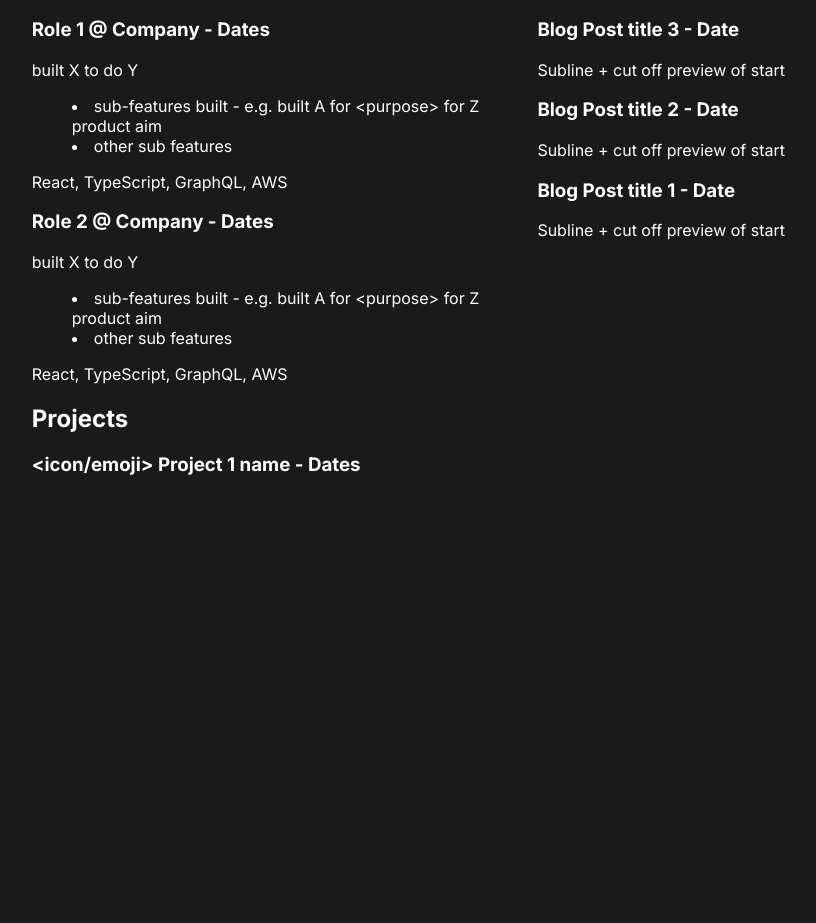
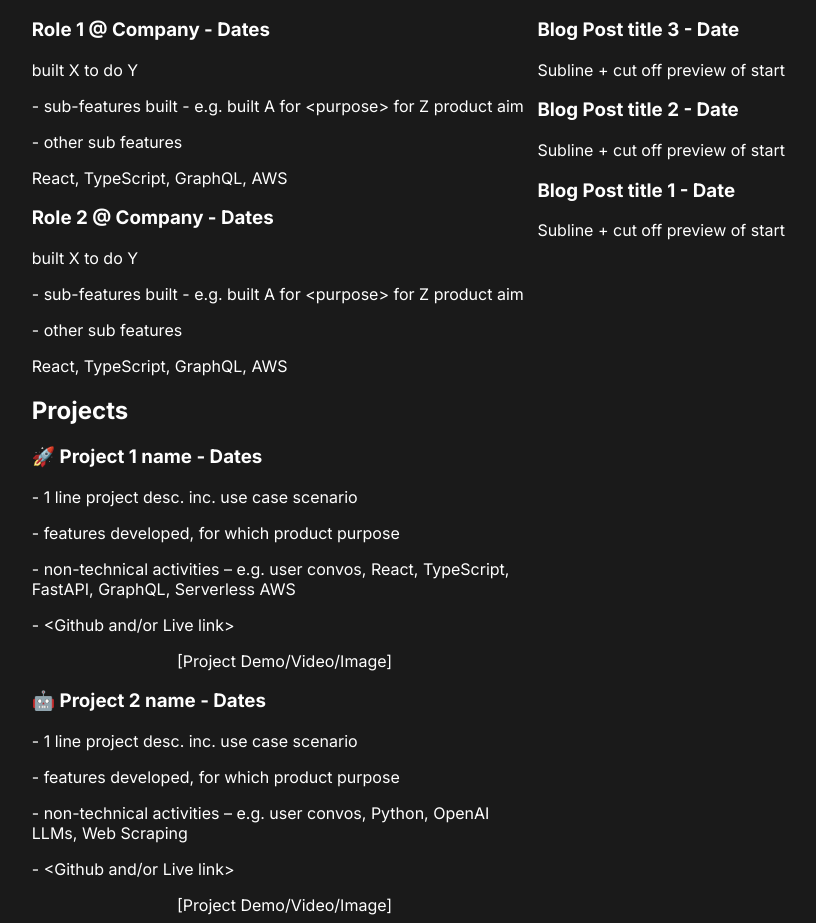
Before and after one commit to tri-jet/portfolio-site, a Next.js app: page / in a window 1280 px wide. Shown: the part 321-1244 px from the top of the page, without its empty margins (229-1045 px from the left). Before the commit the page ends 824 px from the top, so only its background shows below. Built offline with nearby package versions, Linux system fonts and the light colour scheme.

Commit message:
Add detail for project section and fix padding/dashes on descriptions

```diff
--- a/app/page.tsx
+++ b/app/page.tsx
@@ -29,25 +29,38 @@ export default function Home() {
             <div className="mb-8">
               <h3 className="text-xl font-semibold">Role 1 @ Company - Dates</h3>
               <p>built X to do Y</p>
-              <ul className="list-disc list-inside ml-4">
-                <li>sub-features built - e.g. built A for &lt;purpose&gt; for Z product aim</li>
-                <li>other sub features</li>
-              </ul>
+              <p>- sub-features built - e.g. built A for &lt;purpose&gt; for Z product aim</p>
+              <p>- other sub features</p>
               <p className="text-sm text-gray-400 mt-2">React, TypeScript, GraphQL, AWS</p>
             </div>
-            <div>
+            <div className="mb-8">
               <h3 className="text-xl font-semibold">Role 2 @ Company - Dates</h3>
               <p>built X to do Y</p>
-              <ul className="list-disc list-inside ml-4">
-                <li>sub-features built - e.g. built A for &lt;purpose&gt; for Z product aim</li>
-                <li>other sub features</li>
-              </ul>
+              <p>- sub-features built - e.g. built A for &lt;purpose&gt; for Z product aim</p>
+              <p>- other sub features</p>
               <p className="text-sm text-gray-400 mt-2">React, TypeScript, GraphQL, AWS</p>
             </div>
 
             <h2 className="text-2xl font-bold mt-12 mb-4">Projects</h2>
-            <div>
-              <h3 className="text-xl font-semibold">&lt;icon/emoji&gt; Project 1 name - Dates</h3>
+            <div className="mb-8">
+              <h3 className="text-xl font-semibold">🚀 Project 1 name - Dates</h3>
+              <p>- 1 line project desc. inc. use case scenario</p>
+              <p>- features developed, for which product purpose</p>
+              <p>- non-technical activities – e.g. user convos, React, TypeScript, FastAPI, GraphQL, Serverless AWS</p>
+              <p>- &lt;Github and/or Live link&gt;</p>
+              <div className="w-full flex justify-center my-4">
+                <div className="bg-gray-700 w-72 h-40 flex items-center justify-center text-gray-400">[Project Demo/Video/Image]</div>
+              </div>
+            </div>
+            <div className="mb-8">
+              <h3 className="text-xl font-semibold">🤖 Project 2 name - Dates</h3>
+              <p>- 1 line project desc. inc. use case scenario</p>
+              <p>- features developed, for which product purpose</p>
+              <p>- non-technical activities – e.g. user convos, Python, OpenAI LLMs, Web Scraping</p>
+              <p>- &lt;Github and/or Live link&gt;</p>
+              <div className="w-full flex justify-center my-4">
+                <div className="bg-gray-700 w-72 h-40 flex items-center justify-center text-gray-400">[Project Demo/Video/Image]</div>
+              </div>
             </div>
           </div>
 
```
